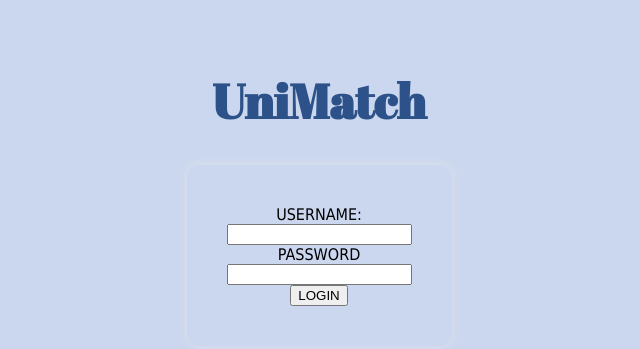
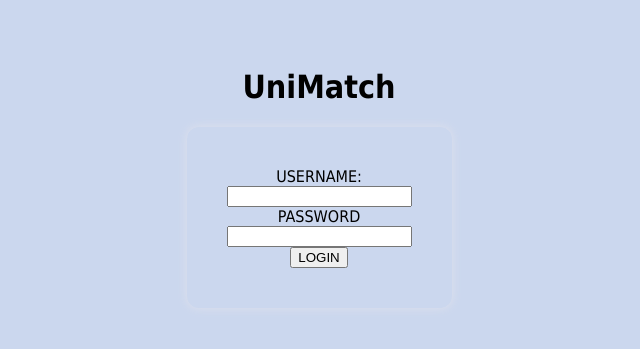
Before and after one commit to zainab-gilani/Test, a website: page test.html in a window 1280 px wide. Shown: the whole page, without its empty margins (321-961 px from the left). Drawn offline with Linux system fonts and the light colour scheme.

Commit message:
Fixed h1 layout

```diff
--- a/test.html
+++ b/test.html
@@ -10,7 +10,7 @@
 
 <body>
 
-<h1 style="text-align:center; font-family: 'Abril Fatface',serif; color:#2D5289; font-size:300%;">UniMatch</h1>
+<h1>UniMatch</h1>
 
 <form action="/action_page.php">
     <label for="username">USERNAME:</label><br>
```
